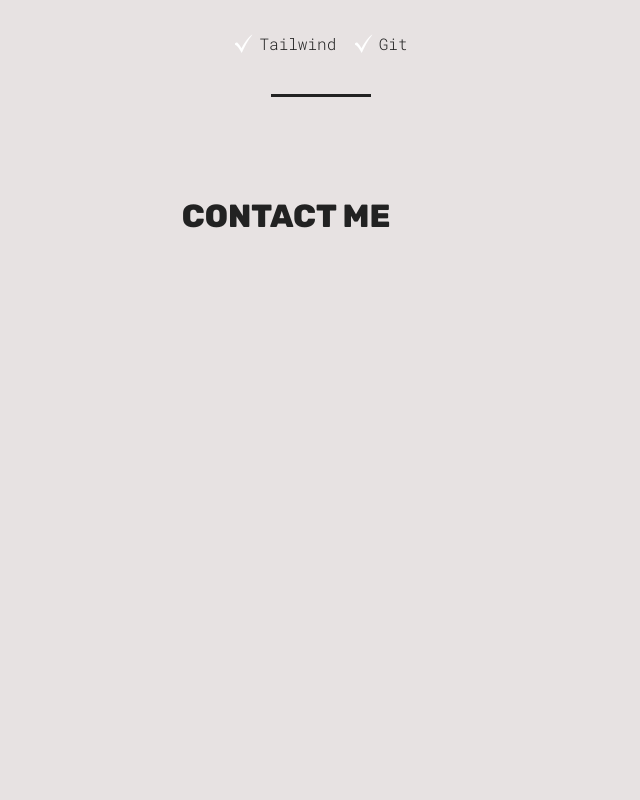
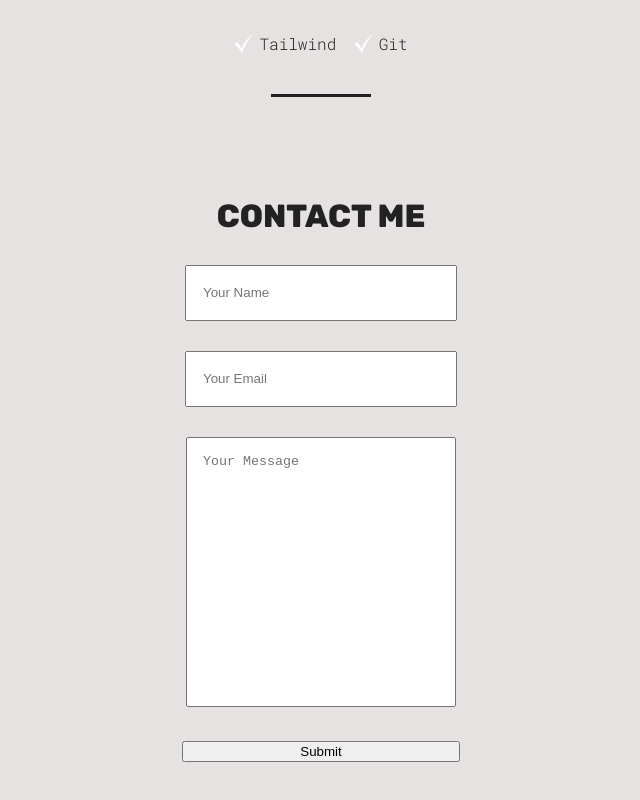
Before and after one commit to Uyarra73/Alberto-Rosell-portfolio, a React (Vite) app: page / in a window 1280 px wide. Shown: the part 1432-2232 px from the top of the page, without its empty margins (319-959 px from the left). Before the commit the page ends 1757 px from the top, so only its background shows below. Built offline with nearby package versions, Linux system fonts and the light colour scheme.

Commit message:
Styling contact section

```diff
--- a/src/sections/Contact/Contact.jsx
+++ b/src/sections/Contact/Contact.jsx
@@ -4,6 +4,21 @@ const Contact = () => {
   return (
     <section id='contact' className={styles.container}>
         <h1 className='sectionTitle'>Contact me</h1>
+        <form action=''>
+            <div className='formGroup'>
+                <label htmlFor='name' hidden>Name</label>
+                <input type='text' id='name' name='name' placeholder='Your Name' required/>
+            </div>
+            <div className='formGroup'>
+                <label htmlFor='email' hidden>Email</label>
+                <input type='email' id='email' name='email' placeholder='Your Email' required/>
+            </div>
+            <div className='formGroup'>
+                <label htmlFor='message' hidden>Message</label>
+                <textarea id='message' name='message' placeholder='Your Message' required></textarea>
+            </div>
+            <input className='hover btn' type='submit' value='Submit'/>
+        </form>
 
 
     </section>
--- a/src/sections/Contact/ContactStyles.module.css
+++ b/src/sections/Contact/ContactStyles.module.css
@@ -0,0 +1,23 @@
+.container {
+    display: flex;
+    flex-direction: column;
+    text-align: center;
+}
+
+form {
+    display: flex;
+    flex-direction: column;
+    gap: 30px;
+}
+
+textarea, input:not([type='submit']) {
+    height: 50px;
+    padding-left: 16px;
+    width: 250px;
+}
+
+textarea {
+    padding-top: 16px;
+    resize: none;
+    height: 250px;
+}
```
